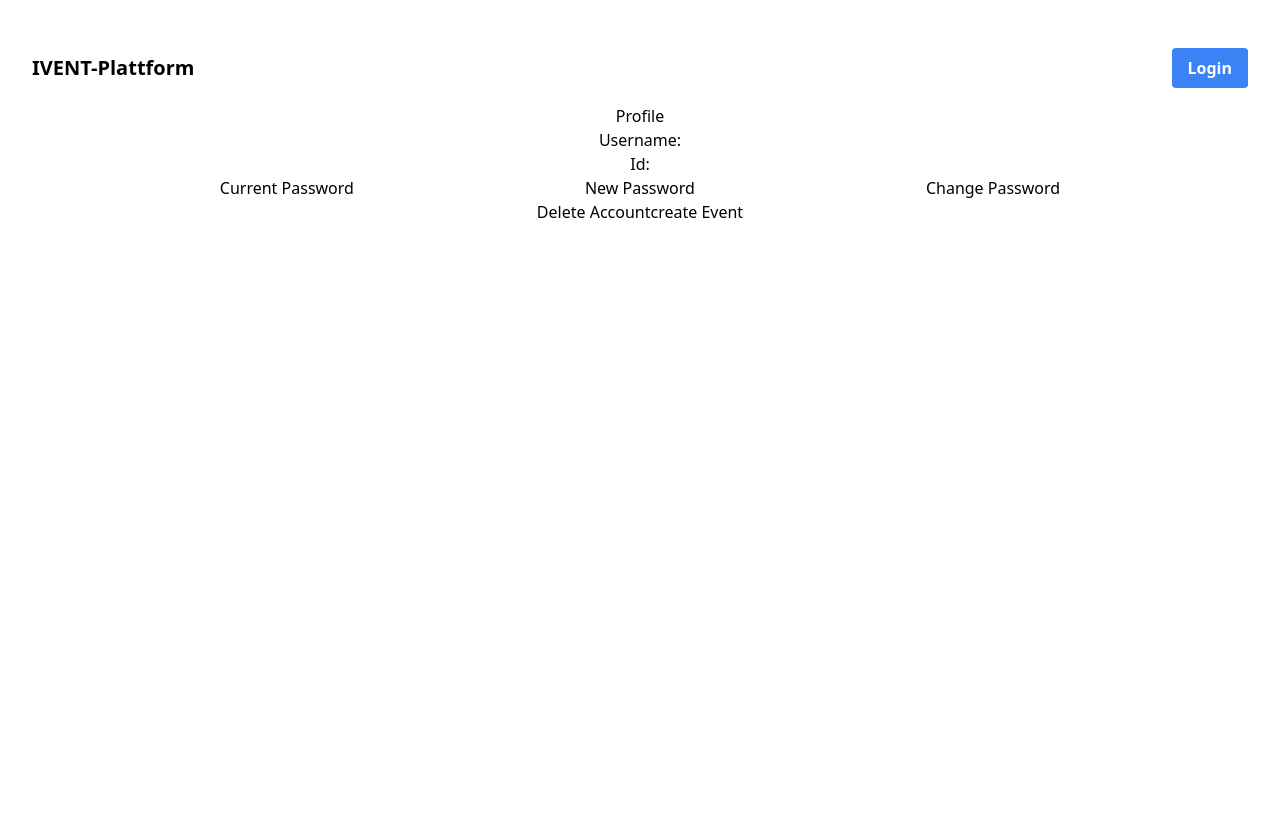
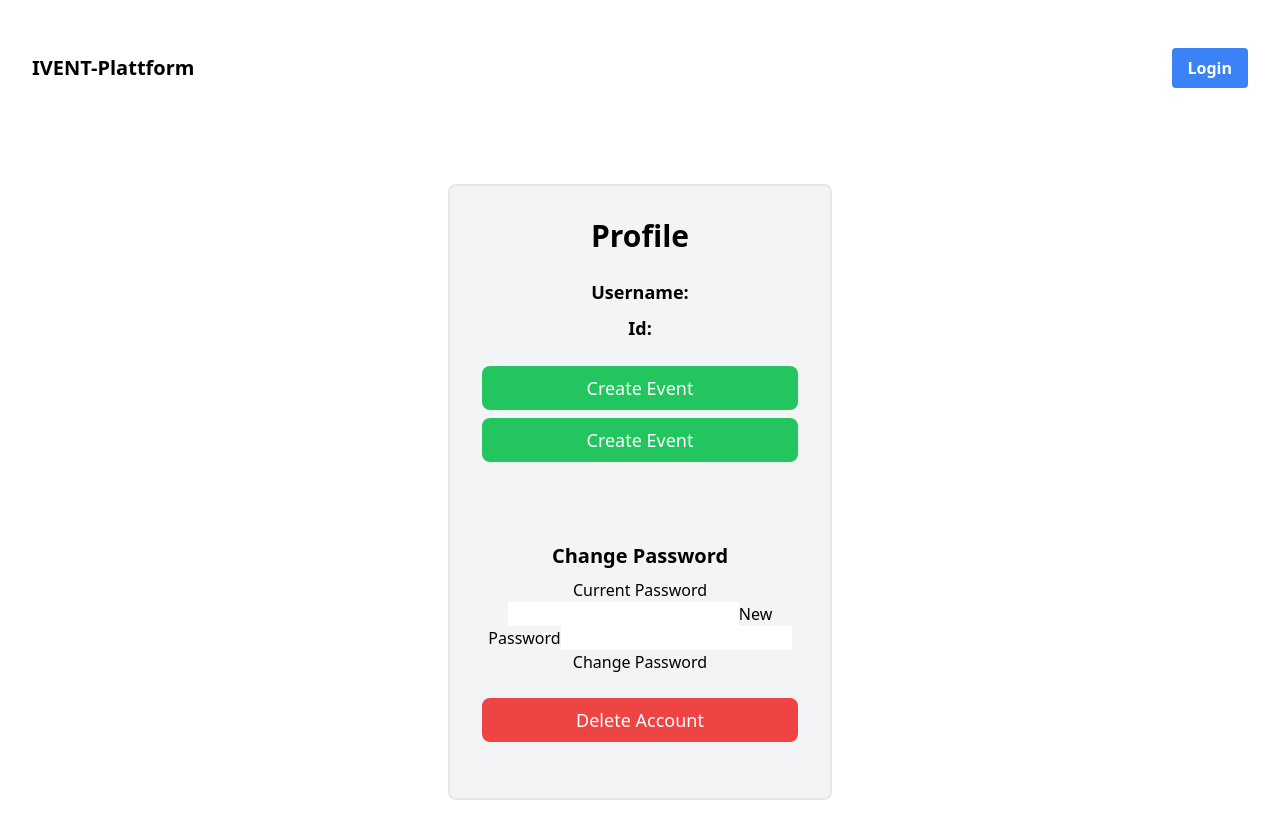
Before and after one commit to fkropfhamer/ivent-platform, a React (Vite) app in the folder web/: page /profile in a window 1280 px wide. Shown: the top 838 px of the page. Before the commit the page ends 800 px from the top, so only its background shows below. Built offline with nearby package versions, Linux system fonts and the light colour scheme; no server answers.

Commit message:
improved profile visuals

```diff
--- a/web/src/routes/Profile.tsx
+++ b/web/src/routes/Profile.tsx
@@ -5,7 +5,7 @@ import {logout} from "../features/auth/auth-slice";
 import {ChangePasswordForm} from "../components/ChangePasswordForm";
 
 export const Profile = () => {
-    const { data: profile, error, isLoading } = useProfileQuery();
+    const {data: profile, error, isLoading} = useProfileQuery();
     const navigate = useNavigate();
     const [deleteAcc, _] = useDeleteAccountMutation();
     const dispatch = useDispatch();
@@ -25,14 +25,34 @@ export const Profile = () => {
         return <h1>{error.status} {JSON.stringify(error.data)}</h1>
     }
 
-    return <>
-        <h1>Profile</h1>
-        <ul>
-            <li>Username: {profile?.username}</li>
-            <li>Id: { profile?.id }</li>
-        </ul>
-        <ChangePasswordForm />
-        <button onClick={deleteAccount}>Delete Account</button>
-        <Link to="/events/create">create Event</Link>
-    </>
+    return (
+        <div className="w-96 bg-gray-100 rounded-lg mx-auto my-20 p-8 border-2 border-gray-200">
+            <h1 className="text-3xl text-center font-bold mb-6">Profile</h1>
+            <ul className="mb-6">
+                <li className="text-lg mb-2">
+                    <span className="font-bold">Username:</span> {profile?.username}
+                </li>
+                <li className="text-lg mb-2">
+                    <span className="font-bold">Id:</span> {profile?.id}
+                </li>
+            </ul>
+            <div className="w-full bg-green-500 hover:bg-green-600 text-white rounded-lg py-2 text-lg mb-2" >
+                <Link to="/events/create"> Create Event </Link>
+            </div>
+            <div className="w-full bg-green-500 hover:bg-green-600 text-white rounded-lg py-2 text-lg mb-20" >
+                <Link to="/events"> Create Event </Link>
+            </div>
+            <div className="mb-6">
+                <h2 className="text-xl font-bold mb-2">Change Password</h2>
+                <ChangePasswordForm/>
+            </div>
+            <button
+                className="w-full bg-red-500 hover:bg-red-600 text-white rounded-lg py-2 text-lg mb-6"
+                onClick={deleteAccount}
+            >
+                Delete Account
+            </button>
+
+        </div>
+    )
 }
```
